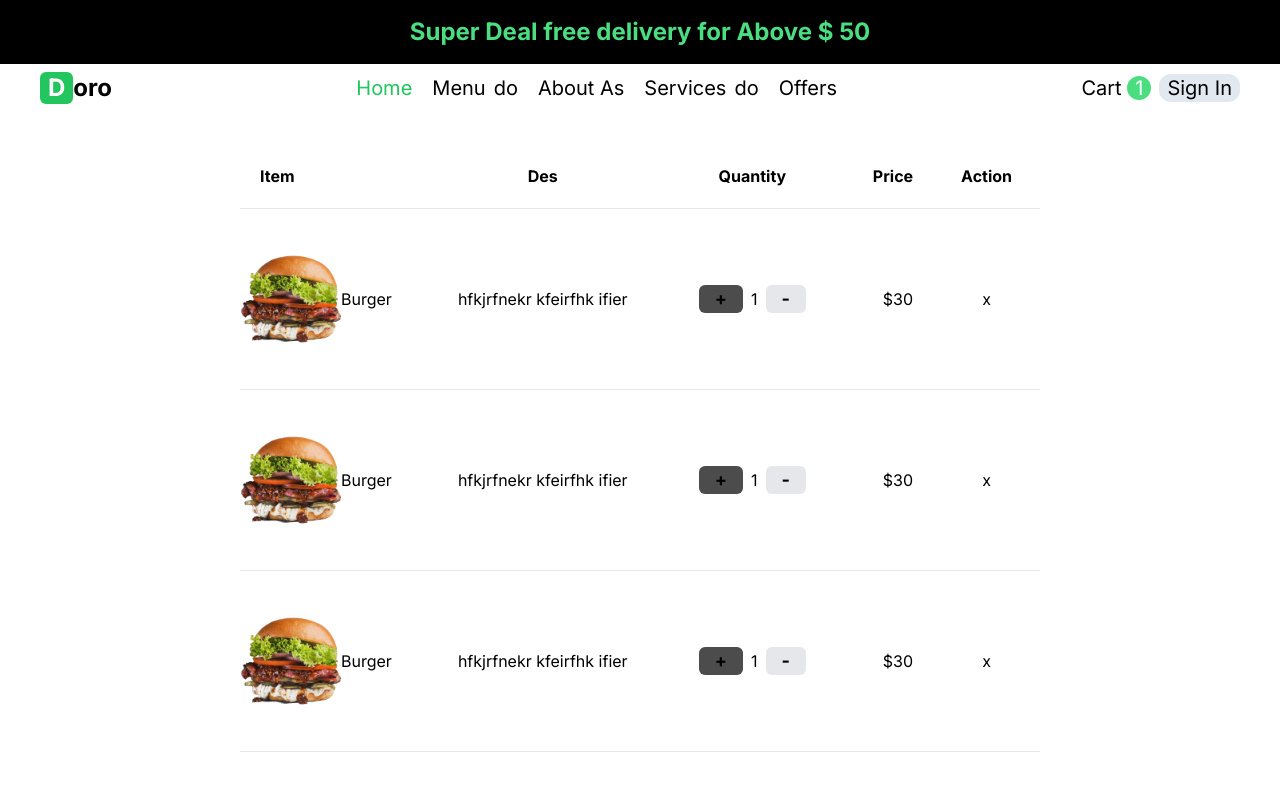
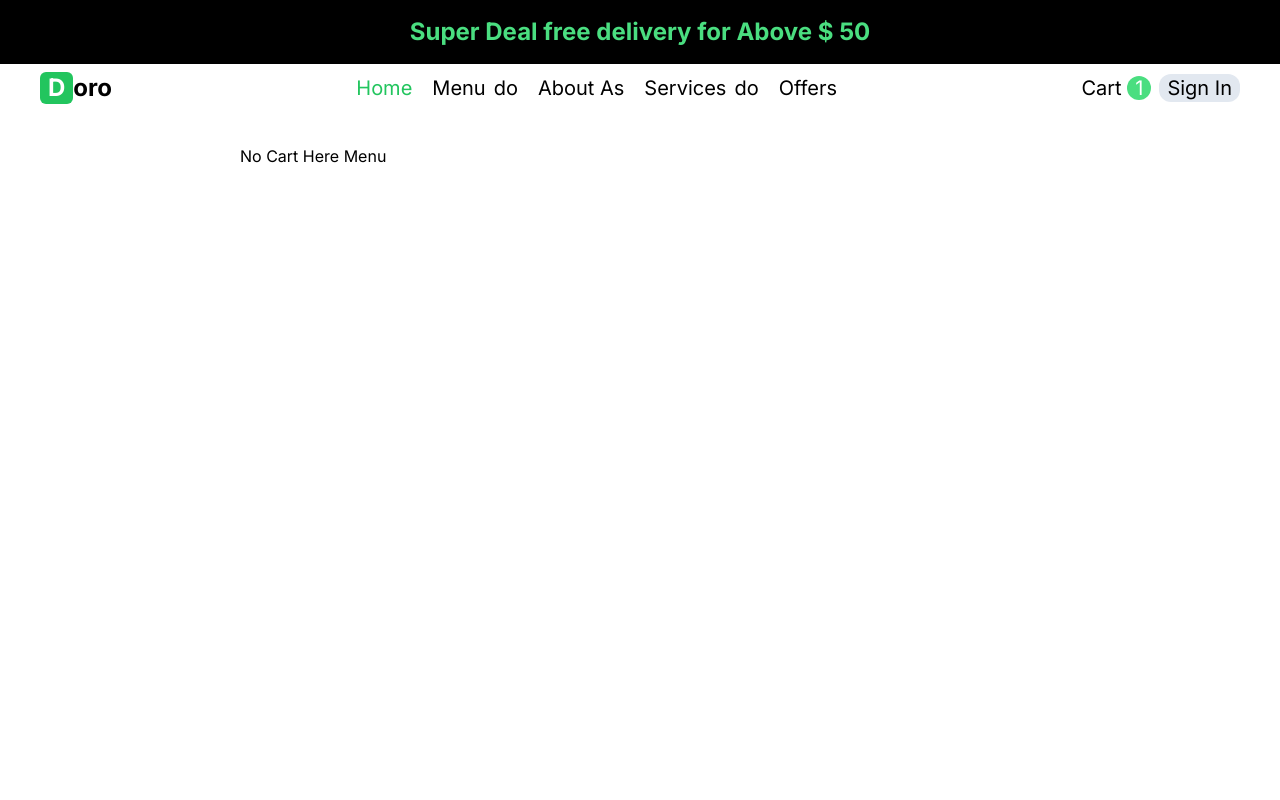
Before and after one commit to atsed27/Food-Deliver-web-App, a Next.js app: page /cart in a window 1280 px wide. Shown: the top 800 px of the page. Built offline with nearby package versions, Linux system fonts and the light colour scheme.

Commit message:
update zustand

```diff
--- a/app/cart/page.tsx
+++ b/app/cart/page.tsx
@@ -1,8 +1,33 @@
+'use client';
+
+import { cartStore } from '@/utils/store';
 import Image from 'next/image';
 import Link from 'next/link';
-import React from 'react';
+import React, { useEffect } from 'react';
 
 function Cart() {
+  const { products, addToCart, removeFromCart, totalItems, totalPrice } =
+    cartStore();
+  console.log(products);
+  useEffect(() => {
+    cartStore.persist.rehydrate();
+  }, []);
+
+  if (products.length === 0) {
+    return (
+      <div className="px-3 md:px-10 xl:px-60 mt-10 h-screen">
+        No Cart Here <Link href={'/menu'}>Menu</Link>{' '}
+      </div>
+    );
+  }
+
+  const handleClick = () => {
+    console.log('wta');
+    products.map((item) => {
+      removeFromCart(item);
+    });
+  };
+
   return (
     <div className="px-3 md:px-10 xl:px-60 mt-10 md:mb-40 lg:mb-52">
       <div>
@@ -17,108 +42,46 @@ function Cart() {
                 <th className="p-5 ">Action</th>
               </tr>
             </thead>
-            <tbody>
+            {products.map((item) => (
+              <tbody key={item.id}>
                 <tr className="border-b ">
                   <td className="py-10  ">
                     <Link
                       className="flex sm:flex-row flex-col items-center"
                       href="/"
                     >
+                      {item.img && (
                         <Image
-                      src={'/temporary/p2.png'}
+                          src={item.img}
                           alt={'no'}
                           width={100}
                           height={100}
                         />
-                    <h2>Burger</h2>
+                      )}
+                      <h2> {item.title} </h2>
                     </Link>
                   </td>
-                <td className="p-5 text-center ">hfkjrfnekr kfeirfhk ifier</td>
+                  <td className="p-5 text-center ">
+                    hfkjrfnekr kfeirfhk ifier
+                  </td>
                   <td className="p-5 text-right">
                     <div className="flex items-center justify-center flex-col sm:flex-row">
                       <span className="bg-black/70 px-4 text-lg font-bold rounded-md">
                         +
                       </span>
-                    <span className="mx-2">1</span>
+                      <span className="mx-2"> {item.quantity} </span>
                       <span className="bg-gray-200 px-4 text-lg font-bold rounded-md">
                         -
                       </span>
                     </div>
                   </td>
-                <td className="p-5 text-right">$30</td>
+                  <td className="p-5 text-right">$ {item.price}</td>
                   <td className="p-5 text-center">
-                  <button>x</button>
-                </td>
-              </tr>
-            </tbody>{' '}
-            <tbody>
-              <tr className="border-b ">
-                <td className="py-10  ">
-                  <Link
-                    className="flex sm:flex-row flex-col items-center"
-                    href="/"
-                  >
-                    <Image
-                      src={'/temporary/p2.png'}
-                      alt={'no'}
-                      width={100}
-                      height={100}
-                    />
-                    <h2>Burger</h2>
-                  </Link>
-                </td>
-                <td className="p-5 text-center ">hfkjrfnekr kfeirfhk ifier</td>
-                <td className="p-5 text-right">
-                  <div className="flex items-center justify-center flex-col sm:flex-row">
-                    <span className="bg-black/70 px-4 text-lg font-bold rounded-md">
-                      +
-                    </span>
-                    <span className="mx-2">1</span>
-                    <span className="bg-gray-200 px-4 text-lg font-bold rounded-md">
-                      -
-                    </span>
-                  </div>
-                </td>
-                <td className="p-5 text-right">$30</td>
-                <td className="p-5 text-center">
-                  <button>x</button>
-                </td>
-              </tr>
-            </tbody>{' '}
-            <tbody>
-              <tr className="border-b ">
-                <td className="py-10  ">
-                  <Link
-                    className="flex sm:flex-row flex-col items-center"
-                    href="/"
-                  >
-                    <Image
-                      src={'/temporary/p2.png'}
-                      alt={'no'}
-                      width={100}
-                      height={100}
-                    />
-                    <h2>Burger</h2>
-                  </Link>
-                </td>
-                <td className="p-5 text-center ">hfkjrfnekr kfeirfhk ifier</td>
-                <td className="p-5 text-right">
-                  <div className="flex items-center justify-center flex-col sm:flex-row">
-                    <span className="bg-black/70 px-4 text-lg font-bold rounded-md">
-                      +
-                    </span>
-                    <span className="mx-2">1</span>
-                    <span className="bg-gray-200 px-4 text-lg font-bold rounded-md">
-                      -
-                    </span>
-                  </div>
-                </td>
-                <td className="p-5 text-right">$30</td>
-                <td className="p-5 text-center">
-                  <button>x</button>
+                    <button onClick={handleClick}>x</button>
                   </td>
                 </tr>
               </tbody>
+            ))}
           </table>
         </div>
         <div className="mt-8 md:mt-14 flex flex-wrap items-center md:justify-end ">
@@ -132,11 +95,11 @@ function Cart() {
           </div>
           <div className="flex items-center justify-between border rounded px-3 py-2 m-4 ">
             <h3 className="text-lg mr-4">SubTotal</h3>
-            <h3 className="text-lg font-bold">$150.00</h3>
+            <h3 className="text-lg font-bold">$ {totalPrice} </h3>
           </div>
           <div className="flex items-center justify-between border rounded px-3 py-2 m-4 bg-slate-400 ">
             <h3 className="text-lg mr-4">Total</h3>
-            <h3 className="text-lg font-bold">$120.00</h3>
+            <h3 className="text-lg font-bold">$ {totalPrice}</h3>
           </div>
         </div>
         <hr />
--- a/app/menu/[product]/page.tsx
+++ b/app/menu/[product]/page.tsx
@@ -55,7 +55,7 @@ async function OneProduct({ params }: Props) {
               <div>status</div>
               <div>{1 > 0 ? 'InStack' : 'Unavailable'}</div>
             </div>
-            <AddToCart />
+            <AddToCart product={singleProduct} />
           </div>
         </div>
       </div>
--- a/components/AddToCart.tsx
+++ b/components/AddToCart.tsx
@@ -1,12 +1,31 @@
 'use client';
 
+import { productType } from '@/types/Types';
+import { cartStore } from '@/utils/store';
 import { useRouter } from 'next/navigation';
-import React from 'react';
+import React, { useEffect, useState } from 'react';
 
-function AddToCart() {
+function AddToCart({ product }: { product: productType }) {
+  const { addToCart } = cartStore();
+  const [total, setTotal] = useState(0);
+  const [quantity, setQuantity] = useState(1);
   const router = useRouter();
+  console.log(product);
+  useEffect(() => {
+    cartStore.persist.rehydrate();
+  }, []);
+  useEffect(() => {
+    setTotal(quantity * product.price);
+  }, []);
   const AddToCart = () => {
     console.log('hy');
+    addToCart({
+      id: product.id,
+      title: product.title,
+      img: product.img,
+      price: total,
+      quantity: quantity,
+    });
     router.push('/cart');
   };
   return (
--- a/types/Types.ts
+++ b/types/Types.ts
@@ -21,7 +21,7 @@ export type productType = {
   createdAt: string;
   title: string;
   img?: string;
-  price: string;
+  price: number;
   isFeatured: string;
   catID: string;
 };
--- a/utils/store.ts
+++ b/utils/store.ts
@@ -1,5 +1,6 @@
 import { CartType, ActionType } from './../types/Types';
 import { create } from 'zustand';
+import { persist } from 'zustand/middleware';
 
 const InitialState = {
   products: [],
@@ -7,17 +8,41 @@ const InitialState = {
   totalPrice: 0,
 };
 
-export const cartStore = create<CartType & ActionType>((set, get) => ({
+export const cartStore = create(
+  persist<CartType & ActionType>(
+    (set, get) => ({
       products: InitialState.products,
       totalItems: InitialState.totalItems,
       totalPrice: InitialState.totalPrice,
 
       addToCart(item) {
+        const products = get().products;
+        const productInState = products.find(
+          (product) => product.id === item.id
+        );
+
+        if (productInState) {
+          const updatedProducts = products.map((product) =>
+            product.id === productInState.id
+              ? {
+                  ...item,
+                  quantity: item.quantity + product.quantity,
+                  price: item.price + product.price,
+                }
+              : item
+          );
+          set((state) => ({
+            products: updatedProducts,
+            totalItems: state.totalItems + item.quantity,
+            totalPrice: state.totalPrice + item.price,
+          }));
+        } else {
           set((state) => ({
             products: [...state.products, item],
             totalItems: state.totalItems + item.quantity,
             totalPrice: state.totalPrice + item.price,
           }));
+        }
       },
       removeFromCart(item) {
         set((state) => ({
@@ -26,4 +51,10 @@ export const cartStore = create<CartType & ActionType>((set, get) => ({
           totalPrice: state.totalPrice - item.price,
         }));
       },
-}));
+    }),
+    {
+      name: 'cart',
+      skipHydration: true,
+    }
+  )
+);
```
Lines whose indentation alone changed are shown as unchanged.
